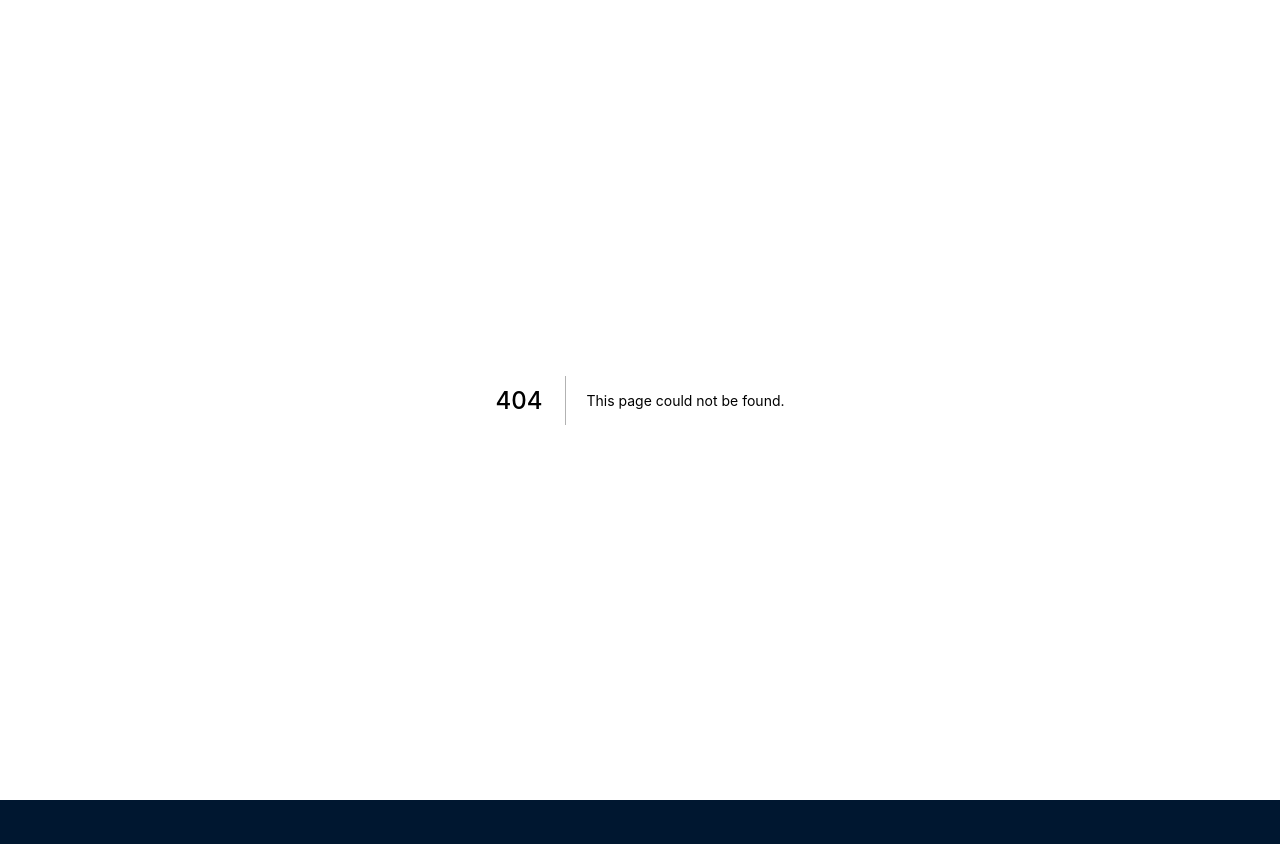
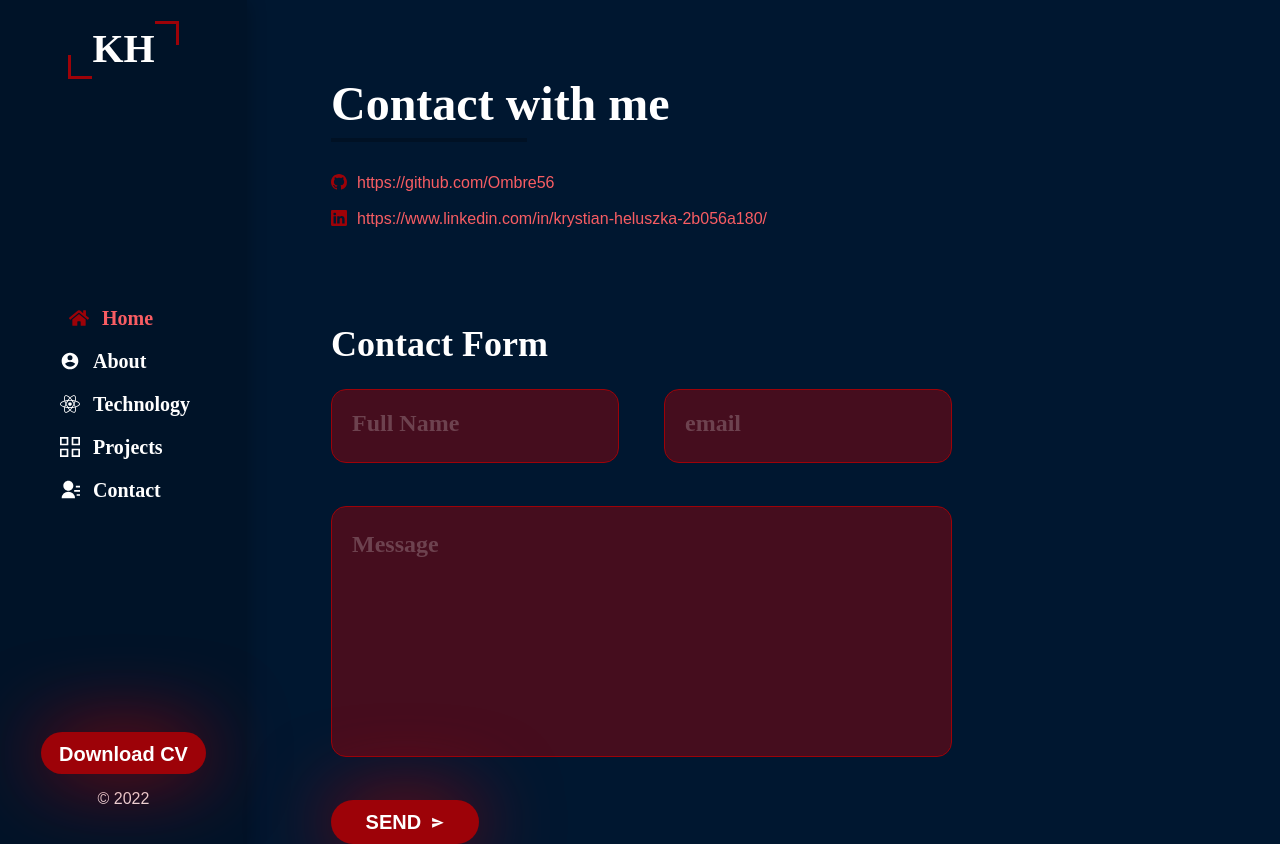
Before and after one commit to Ombre56/Portfolio, a Next.js app: page /contact in a window 1280 px wide. Before the commit this address had no page. Before the commit the page ends 800 px from the top, so only its background shows below. Built offline with nearby package versions, Linux system fonts and the light colour scheme.

Commit message:
Added new page - Contact

```diff
--- /dev/null
+++ b/components/ContactForm.jsx
@@ -0,0 +1,171 @@
+import { MdSend } from "react-icons/md";
+import styled from "styled-components"
+import emailjs from '@emailjs/browser';
+import { useRef } from "react";
+
+export default function ContactForm() {
+  const form = useRef();
+
+  const sendEmail = (e) => {
+    e.preventDefault();
+    validate();
+    emailjs.sendForm('service_gsfd15y', 'template_yajb9ph', form.current, 'F28Fm7PYhhQjiv8W7')
+      .then((result) => {
+        console.log(result.text);
+        console.log('Message sent!')
+      }, (error) => {
+          console.log(error.text);
+      });
+    form.current.reset();
+  };
+
+  return (
+    <>
+      <Title>Contact Form</Title>
+      <ContainerForm method='post' ref={form} onSubmit={sendEmail}>
+        <Inputs>
+          <div className="input-container">
+            <input
+              type="text"
+              name="fullName"
+              required
+              maxLength={20}
+              placeholder="Full Name"
+              title="This field is mandatory!"
+            />
+          </div>
+          <div className="input-container">
+            <input
+              type="email"
+              name="email"
+              required
+              id="email"
+              maxLength={20}
+              placeholder="email"
+            />
+          </div>
+        </Inputs>
+
+        <div className="textarea-container">
+          <textarea
+            name="message"
+            cols="50"
+            rows="15"
+            required
+            placeholder="Message"
+          />
+        </div>
+
+        <Button><p>SEND</p> <MdSend/></Button>
+      </ContainerForm>
+    </>
+  )
+}
+
+const Title = styled.h1`
+  font-family: 'Merriweather Sans';
+  font-weight: 700;
+  font-size: 2.25rem;
+  display: grid;
+  margin-top: 5.9375rem;
+    @media screen and (max-width: 800px){
+      font-size: 3rem;
+      align-self: flex-start;
+    }
+`;
+
+const ContainerForm = styled.form`
+  display: grid;
+  gap: 2.6875rem;
+  input{
+    width: 18rem;
+    height: 4.625rem;
+    background: rgba(157, 2, 8, 0.44);
+    border: 1px solid #9D0208;
+    border-radius: 15px;
+    color: #FFFFFF;
+    padding-left: 20px;
+      &::placeholder{
+        font-family: 'Merriweather Sans';
+        font-weight: 700;
+        font-size: 24px;
+        color: rgba(255, 255, 255, 0.22);
+      }
+  }
+  textarea{
+    resize: none;
+    background: rgba(157, 2, 8, 0.44);
+    border: 1px solid #9D0208;
+    border-radius: 15px;
+    color: #FFFFFF;
+    padding: 24px 0 0 20px;
+      &::placeholder{
+        font-family: 'Merriweather Sans';
+        font-weight: 700;
+        font-size: 24px;
+        color: rgba(255, 255, 255, 0.22);
+      }
+  }
+  span{
+    color: #FF7E84;
+    font-family: 'Merriweather Sans';
+  }
+  .textarea-container{
+    display: grid;
+    gap: .625rem;
+  }
+    @media screen and (max-width: 800px){
+      input{
+        width: 9.25rem;
+        height: 2.375rem;
+      }
+      input::placeholder, textarea::placeholder{
+        font-size: .9375rem;
+      }
+      textarea{
+        width: 303px;
+        height: 195px;
+      }
+    }
+`;
+
+const Inputs = styled.div`
+  display: grid;
+  grid-template-columns: repeat(2, 1fr);
+  gap: 2.8125rem;
+  .input-container{
+    display: grid;
+    gap: .625rem;
+  }
+    @media screen and (max-width: 800px){
+      gap: .625rem;
+    }
+`;
+
+const Button = styled.button`
+  width: 9.25rem;
+  height: 2.75rem;
+  color: #FFFFFF;
+  background: #9D0208;
+  border-radius: 37px;
+  border: none;
+  display: flex;
+  justify-content: center;
+  align-items: center;
+  gap: 10px;
+  cursor: pointer;
+  filter: drop-shadow(0px 0px 41px #9D0208);
+  transition: all 0.3s ease-in-out;
+  p{
+    font-weight: 700;
+    font-size: 1.25rem;
+    line-height: 1.25rem;
+  }
+  &:hover{
+    background: #FFF;
+    border: 2px solid #9D0208;
+    p,svg{
+      color: #9D0208;
+    }
+  }
+`;
--- /dev/null
+++ b/pages/contact.js
@@ -0,0 +1,10 @@
+import Layout from '../components/Layout';
+import ContactPage from '../sections/ContactPage';
+
+export default function Contact() {
+  return (
+    <Layout>
+      <ContactPage/>
+    </Layout>
+  )
+}
--- /dev/null
+++ b/sections/ContactPage.jsx
@@ -0,0 +1,73 @@
+import { BsGithub, BsLinkedin } from "react-icons/bs";
+import styled from "styled-components"
+import ContactForm from "../components/ContactForm";
+
+export default function ContactPage() {
+  return (
+    <ContactSection>
+      <Title>Contact with me</Title>
+      <Links>
+        <BsGithub />
+        <a
+          href="https://github.com/Ombre56"
+          target="_blank"
+          rel='noreferrer'
+        >https://github.com/Ombre56</a>
+      </Links><br />
+      <Links>
+        <BsLinkedin />
+        <a
+          href="https://www.linkedin.com/in/krystian-heluszka-2b056a180/"
+          target="_blank"
+          rel='noreferrer'
+        >https://www.linkedin.com/in/krystian-heluszka-2b056a180/</a>
+      </Links>
+
+      <ContactForm />
+    </ContactSection>
+  )
+}
+
+const ContactSection = styled.div`
+  width: 100%;
+  height: 100%;
+  display: flex;
+  flex-direction: column;
+  justify-content: flex-start;
+  align-items: flex-start;
+  padding: 2.75rem 0 0 5.25rem;
+    @media screen and (max-width: 800px){
+      padding: 2rem 0 0 2.5rem;
+    }
+`;
+
+const Title = styled.h1`
+  font-family: 'Merriweather Sans';
+  font-weight: 700;
+  font-size: 3rem;
+  display: grid;
+  &::after{
+    content: '';
+    width: 12rem;
+    margin-top: .4375rem;
+    border: .125rem solid rgba(0, 0, 0, 0.25);
+  }
+    @media screen and (max-width: 800px){
+      font-size: 3rem;
+      align-self: flex-start;
+    }
+`;
+
+const Links = styled.div`
+  display: flex;
+  gap: 10px;
+  svg{
+    color: #9D0208;
+  }
+  a{
+    color: #F85D63;
+  }
+  a:hover{
+    color: #9D0208;
+  }
+`;
```
